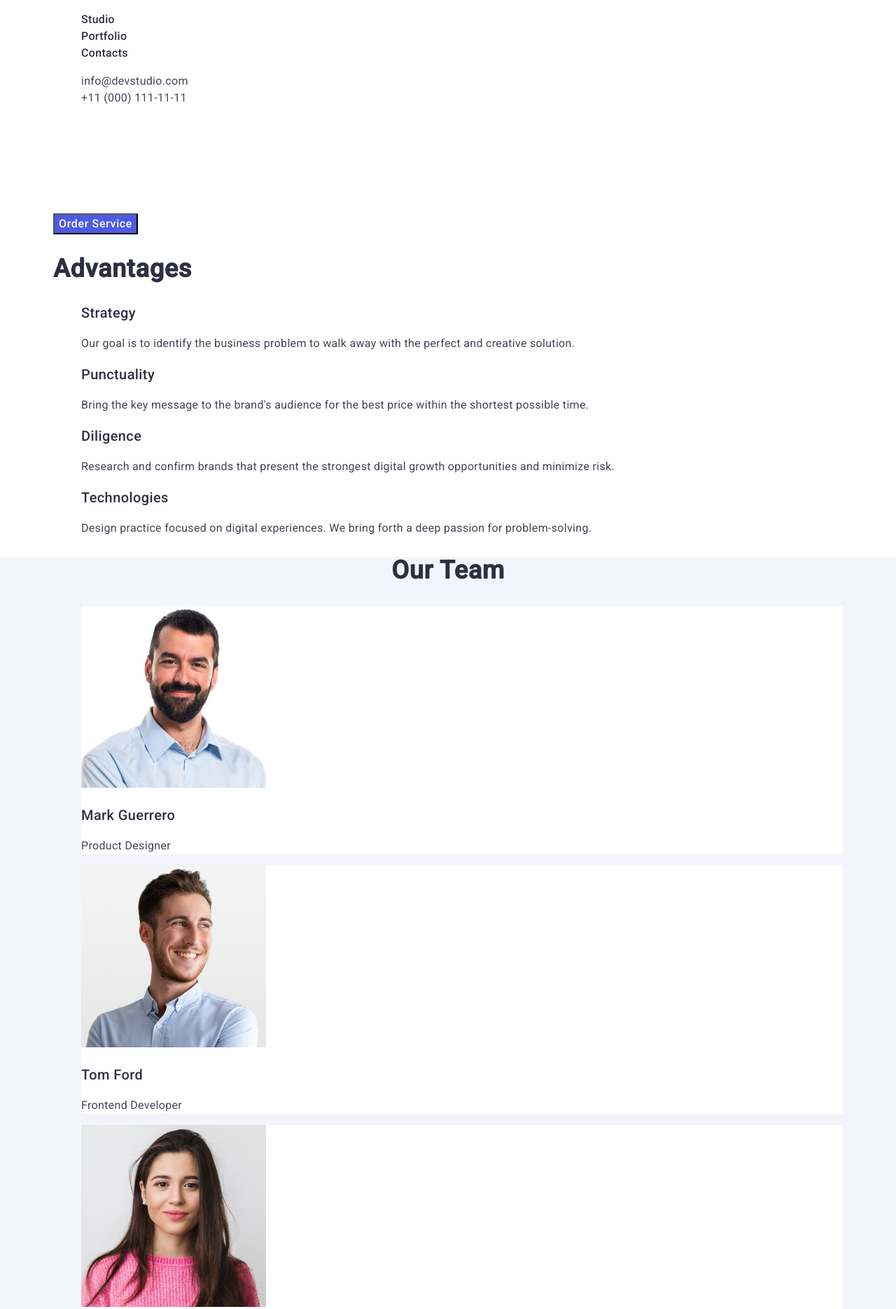
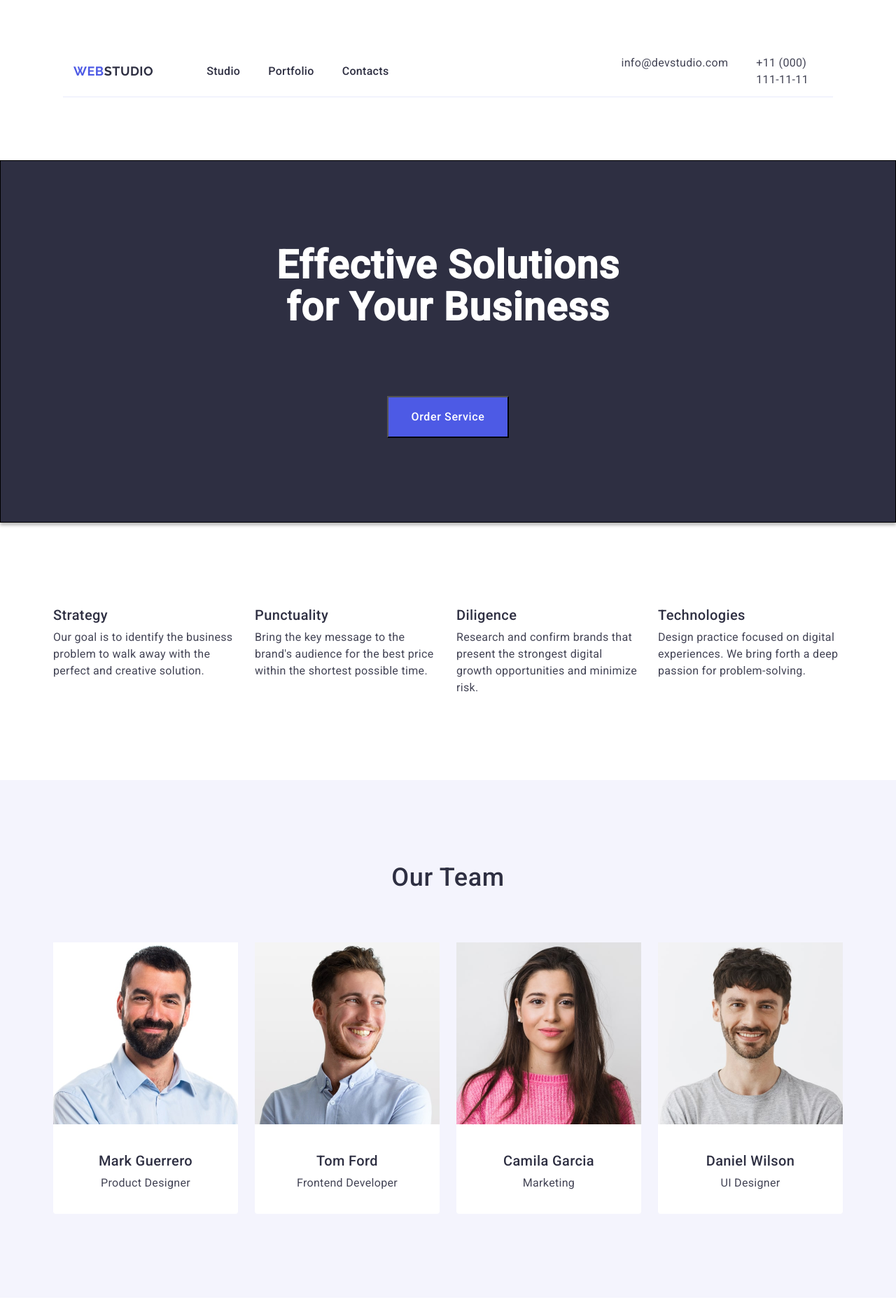
Before and after one commit to viktoria-kopach/goit-markup-hw-03, a plain HTML site: page index.html in a window 1280 px wide. Shown: the part 24-1895 px from the top of the page at 70% size. Drawn offline with nearby package versions, Linux system fonts and the light colour scheme.

Commit message:
modified:   css/styles.css

```diff
--- a/css/styles.css
+++ b/css/styles.css
@@ -1,3 +1,9 @@
+*,
+*::before,
+*::after {
+    box-sizing: border-box;
+}
+
 a {
     color: inherit;
     text-decoration: none;
@@ -14,9 +20,35 @@ a:active {
 
 ul {
     list-style: none;
+    padding-left: 0;
+    margin: 0;
 }
+
+/* Стилі для обнулення відступів у елементів */
+h1,
+h2,
+h3,
+h4,
+h5,
+h6,
+p {
+    margin: 0;
+}
+
+/* Властивості для коректного відображення картинок */
+img {
+    display: block;
+    max-width: 100%;
+    height: auto;
+}
+
+/* Властивості для обнулення курсиву address */
+address {
+    font-style: normal;
+}
+
 body {
-font-family: Roboto,sans-serif;
+    font-family: Roboto, sans-serif;
     font-weight: 400;
     font-size: 16px;
     line-height: 150%;
@@ -26,13 +58,15 @@ font-family: Roboto,sans-serif;
 }
 
 
-h1{
+
+h1 {
     font-weight: 700;
     font-size: 56px;
     line-height: 107%;
     letter-spacing: 0.02em;
     color: #fff;
 }
+
 h2 {
     font-weight: 700;
     font-size: 36px;
@@ -41,6 +75,7 @@ h2 {
     text-transform: capitalize;
     color: #2e2f42;
 }
+
 h3 {
     font-weight: 500;
     font-size: 20px;
@@ -48,12 +83,24 @@ h3 {
     letter-spacing: 0.02em;
     color: #2e2f42;
 }
-/* .page-container {
 
+.visually-hidden {
+    position: absolute;
+    width: 1px;
+    height: 1px;
+    margin: -1px;
+    border: 0;
+    padding: 0;
+    white-space: nowrap;
+    clip-path: inset(100%);
+    clip: rect(0 0 0 0);
+    overflow: hidden;
+}
 
-} */
-
-
+section {
+    padding-top: 120px;
+    padding-bottom: 120px;
+}
 
 .container {
     max-width: 1158px;
@@ -63,15 +110,18 @@ h3 {
     margin-right: auto;
 }
 
-.header {
+.page-container {
+    min-height: 100vh;
+    display: flex;
+    flex-direction: column;
 }
 
-.header-nav {
-   color: #2E2F42;
+.page-container main {
+    flex-grow: 1;
 }
 
-.header-logo {
-font-family: Raleway,sans-serif;
+.logotipe {
+    font-family: Raleway, sans-serif;
     color: #4D5AE5;
     font-weight: 700;
     letter-spacing: 0.03em;
@@ -80,15 +130,46 @@ letter-spacing: 0.03em;
     text-transform: uppercase;
 }
 
+
+.header {
+    border-bottom: 1px solid #e7e9fc;
+    margin: 90px;
+}
+
+.header-container {
+    display: flex;
+    justify-content: space-between;
+    align-items: center;
+}
+
+.header-nav {
+    display: flex;
+    justify-content: space-between;
+    align-items: center;
+    color: #2E2F42;
+}
+
+.header-logo {
+    margin-right: 76px;
+}
+
 .header-logo-span {
     color: #2e2f42;
 }
 
 .header-menu-list {
+    display: flex;
+    gap: 40px;
     font-weight: 500;
+    margin-right: 332px;
+    /* тут можливо помилка і потрібен спасе бетвін */
 }
 
-.header-menu-item {
+.header-menu-item {}
+
+.header-menu-link {
+    display: flex;
+    padding: 24px 0;
 }
 
 .header-menu-link:hover,
@@ -98,14 +179,17 @@ color: #2e2f42;
 
 /* Адреса хедера */
 
-.header-contacts {
-    font-style: normal;
-}
+.header-contacts {}
 
 .header-contacts-list {
+    display: flex;
+    font-style: normal;
+    gap: 40px;
 }
 
 .header-contacts-item {}
+
+.header-contacts-link {}
 
 .header-contacts-link:hover,
 .header-contacts-link:focus {
@@ -114,12 +198,28 @@ color: #2e2f42;
 
 /* Верхнє синє вікно */
 
-.hero {
+.hero-section {
+    border: 1px solid #000;
+    box-shadow: 0 4px 4px 0 rgba(0, 0, 0, 0.25);
     background: #2e2f42;
+    width: 100%;
+    display: flex;
+    justify-content: center;
+    align-items: center;
 }
 
 .hero-title {
+    max-width: 496px;
     text-align: center;
+    margin: 0 auto 48px;
+}
+
+.hero-container {
+    flex-direction: column;
+    display: flex;
+    justify-content: center;
+    align-items: center;
+    gap: 48px;
 }
 
 .hero-button {
@@ -129,28 +229,57 @@ background: #2e2f42;
     color: #fff;
     background-color: #4d5ae5;
     cursor: pointer;
+    display: flex;
+    flex-direction: row;
+    justify-content: flex-start;
+    align-items: center;
+    padding: 16px 32px;
+    margin: 0px 10px;
 }
+
 button:hover,
 button:focus {
     background-color: #404bbf;
 }
 
-
 /* Переваги */
 
-.advantages {}
 
-.advantages-title {}
+.advantages-title {
+    position: absolute;
+    width: 1px;
+    height: 1px;
+    margin: -1px;
+    border: 0;
+    padding: 0;
 
-.advantages-list {}
+    white-space: nowrap;
+    clip-path: inset(100%);
+    clip: rect(0 0 0 0);
+    overflow: hidden;
+    /* запитати */
+}
 
-.advantage-list-item {}
+.advantages-list {
+    display: flex;
+    gap: 24px;
+}
 
-.advantage-item-title {}
+.advantage-item-title {
+    margin-bottom: 8px;
+    max-width: 500;
+    letter-spacing: 0, 02em;
+}
+
+.advantage-list-item {
+    display: block;
+    flex-basis: calc((100% - 3 * 24px) / 4);
+}
 
 .advantage-item-text {
     letter-spacing: 0.02em;
 }
+
 /* Наша команда */
 
 .ourteam {
@@ -158,65 +287,103 @@ button:focus {
 }
 
 .ourteam-title {
+    margin-bottom: 72px;
+    font-weight: 500;
+    text-align: center;
+    letter-spacing: 0.02em;
+}
+
+.ourteam-list {
+    display: flex;
+    justify-content: space-between;
+    gap: 24px;
+}
+
+.ourteam-item {
+    border-bottom-right-radius: 4px;
+    border-bottom-left-radius: 4px;
+    text-align: center;
+    background-color: #fff;
+    flex-basis: calc((100% - 3 * 24px) / 4);
+}
+
+.ourteam-item-discription {
+    padding: 32px 0;
     text-align: center;
 }
 
-.ourteam-list {}
-
-.ourteam-item {
-    background: #fff;
+.ourteam-item-title {
+    margin: 8px;
+    font-weight: 500;
+    line-break: 0.02em;
+    letter-spacing: 0.02em;
 }
-.ourteam-list-item-img {
-}
-
-.ourteam-item-title {}
 
 .ourteam-item-text {
     letter-spacing: 0.02em;
 }
+
 /* Портфоліо команди */
 
-.ourportfolio {}
 
 .ourportfolio-title {
+    margin-bottom: 72px;
     text-align: center;
 }
 
-.ourportfolio-list {}
-
-.ourportfolio-item {
-    background: #fff;
+.ourportfolio-list {
+    display: flex;
+    justify-content: space-between;
+    flex-wrap: wrap;
+    column-gap: 24px;
+    row-gap: 48px;
 }
 
-.ourportfolio-list-item-img {
+.ourportfolio-list-discription {
+    padding: 32px 16px;
+    border-right: 1px solid #e7e9fc;
+    border-bottom: 1px solid #e7e9fc;
+    border-left: 1px solid #e7e9fc;
 }
 
-.ourportfolio-item-title {}
+.ourportfolio-item-title {
+    margin-bottom: 8px;
+}
 
 .ourportfolio-item-text {
     letter-spacing: 0.02em;
 }
+
 /* Нижня частина сайту */
 
 .footer {
-    background: #2E2F42;
+    padding-bottom: 100px;
+    padding-top: 100px;
+    background-color: #2e2f42;
+    color: #4d5ae5;
+    letter-spacing: 0.03em;
+    line-height: 1.17;
 }
+
 .footer-logo {
+    margin-bottom: 16px;
+    display: inline-block;
     font-family: Raleway, sans-serif;
-    color: #4D5AE5;
     letter-spacing: 0.03em;
-    line-height: 117%;
-    letter-spacing: 0.03em;
+    font-size: 18px;
+    font-weight: 700;
     text-transform: uppercase;
-    font-weight: 700;
-    font-size: 18px;
 }
+
 .footer-logo-span {
+    margin-bottom: 16px;
     color: #f4f4fd;
 }
 
 .footer-text {
+    max-width: 264px;
+    color: #f4f4fd;
+    letter-spacing: 0.02em;
     line-height: 1.5;
-    letter-spacing: 0.02em;
-    color: #f4f4fd;
+    text-transform: capitalize;
 }
```
Lines whose indentation alone changed are shown as unchanged.
